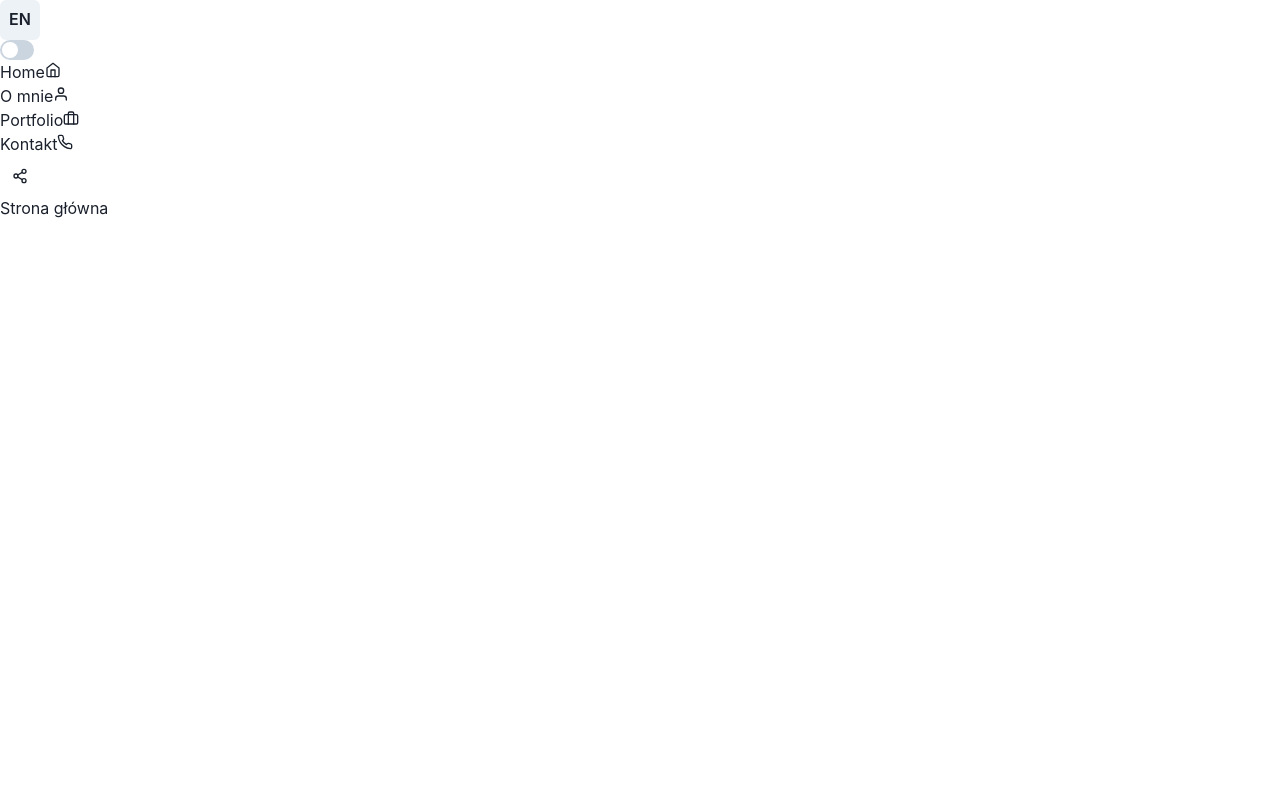
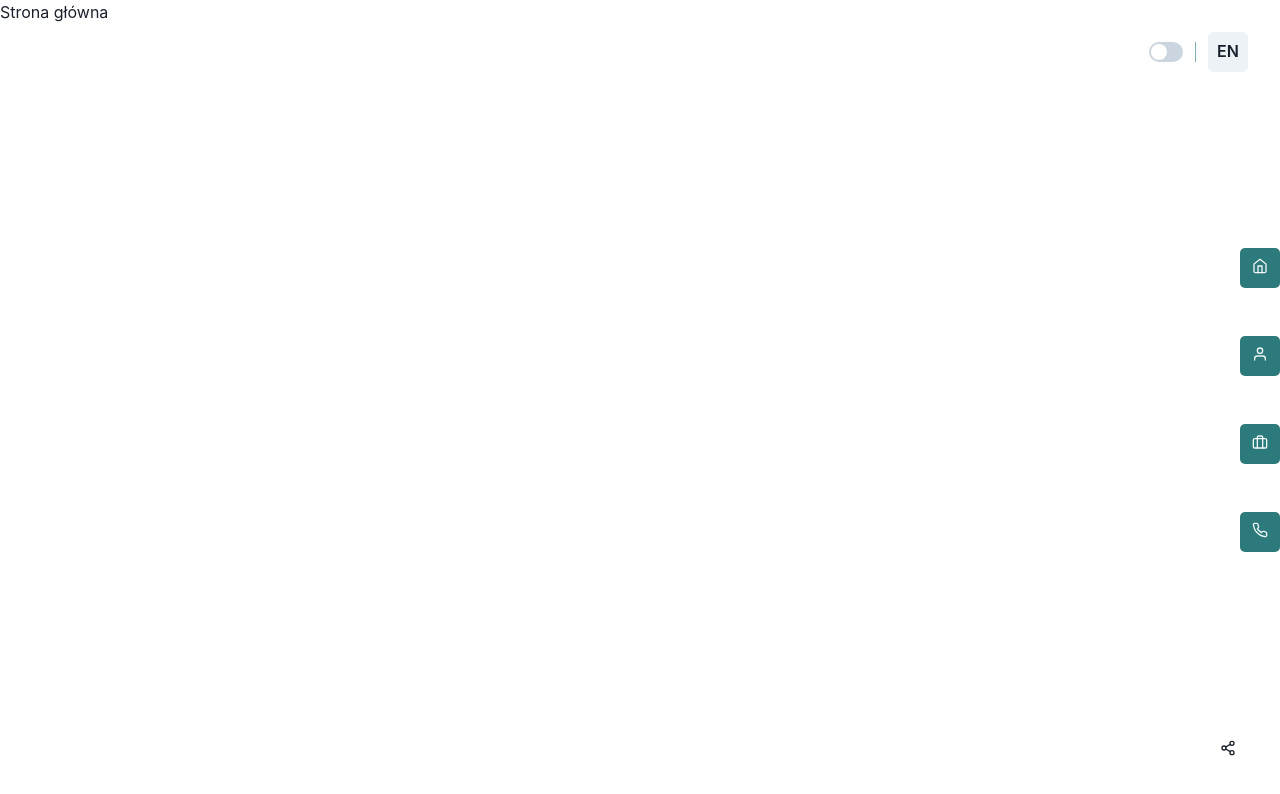
Before and after one commit to wooqash/resume, a Next.js app: page / in a window 1280 px wide. Shown: the top 794 px of the page. Built offline with nearby package versions, Linux system fonts and the light colour scheme.

Commit message:
feat(components): moved ModeSwitcher and LangSwitcher to Navbar
added also a new structure for Navbar component and 2 icon buttons for handling page scrolling

```diff
--- a/components/Layout/Layout.tsx
+++ b/components/Layout/Layout.tsx
@@ -10,8 +10,6 @@ type LayoutProps = {
 const Layout: React.FC<LayoutProps> = ({ children }) => {
   return (
     <>
-      <LangSwitcher />
-      <ModeSwitcher />
       <Navbar />
       <main>{children}</main>
     </>
--- a/components/Navbar/Navbar.tsx
+++ b/components/Navbar/Navbar.tsx
@@ -1,14 +1,205 @@
+import { useEffect, useState } from "react";
+import {
+  Box,
+  Center,
+  Divider,
+  HStack,
+  Icon,
+  IconButton,
+  Stack,
+  useColorMode,
+} from "@chakra-ui/react";
+import { isMobile } from "react-device-detect";
+
+import LangSwitcher from "../LangSwitcher";
+import ModeSwitcher from "../ModeSwitcher";
 import SocialMenu from "../SocialMenu";
-import MainMenu from "./MainMenu";
+import MainMenu from "../MainMenu/MainMenu";
+import { FiChevronsDown, FiChevronsUp } from "react-icons/fi";
 
 type NavbarProps = {};
 
 const Navbar: React.FC<NavbarProps> = () => {
+  const { colorMode } = useColorMode();
+  const menuBgColor = colorMode === "light" ? "gray.50" : "gray.700";
+
+  const [stickyTopNavAnimation, setStickyTopNavAnimation] = useState(false);
+  const [stickyBottomNavAnimation, setStickyBottomNavAnimation] =
+    useState(false);
+
+  const [mobileNavAnimation, setMobileNavAnimation] = useState(false);
+  const [desktopNavAnimation, setDesktopNavAnimation] = useState(false);
+
+  const [scrollDownButtonAnimation, setScrollDownButtonAnimation] =
+    useState(false);
+  const [scrollTopButtonAnimation, setScrollTopButtonAnimation] =
+    useState(false);
+
+  useEffect(() => {
+    runNavAnimation();
+    setStickyBottomNav();
+    setVisiblityScrollDownButton();
+    window.addEventListener("scroll", setStickyOnScroll);
+    window.addEventListener("resize", refreshNavAnimation);
+
+    return () => {
+      window.removeEventListener("scroll", setStickyOnScroll);
+      window.removeEventListener("resize", refreshNavAnimation);
+    };
+  }, []);
+
+  const onScrollDownHandle = () => {
+    if (window) {
+      window.scrollTo(0, window.innerHeight);
+    }
+  };
+  const onScrollTopHandle = () => {
+    if (window) {
+      window.scrollTo(0, 0);
+    }
+  };
+
+  const setStickyBottomNav = () => {
+    const scrollHeight = document?.querySelector("body")?.offsetHeight;
+    const isScrollHeightIsNumber = typeof scrollHeight === "number";
+
+    if (
+      isMobile &&
+      isScrollHeightIsNumber &&
+      window.innerHeight === scrollHeight
+    ) {
+      setStickyBottomNavAnimation(true);
+      return;
+    }
+
+    setStickyBottomNavAnimation(false);
+  };
+
+  const setVisiblityScrollDownButton = () => {
+    const scrollHeight = document?.querySelector("body")?.offsetHeight;
+    const isScrollHeightIsNumber = typeof scrollHeight === "number";
+    if (isScrollHeightIsNumber && window.innerHeight < scrollHeight) {
+      setScrollDownButtonAnimation(true);
+      return;
+    }
+
+    setScrollDownButtonAnimation(false);
+  };
+
+  const setStickyOnScroll = () => {
+    if (window !== undefined) {
+      let windowHeight = window.scrollY;
+
+      if (windowHeight > 50) {
+        setStickyTopNavAnimation(true);
+        setStickyBottomNavAnimation(true);
+        setScrollDownButtonAnimation(false);
+        setScrollTopButtonAnimation(true);
+        return;
+      }
+
+      setStickyTopNavAnimation(false);
+      setStickyBottomNavAnimation(false);
+      setScrollTopButtonAnimation(false);
+    }
+  };
+
+  const runNavAnimation = () => {
+    if (window.innerWidth < 1024) {
+      setMobileNavAnimation(true);
+      setDesktopNavAnimation(false);
+      return;
+    }
+
+    setMobileNavAnimation(false);
+    setDesktopNavAnimation(true);
+  };
+
+  const refreshNavAnimation = () => {
+    setStickyBottomNav();
+    runNavAnimation();
+  };
+
   return (
-    <>
-      <MainMenu />
-      <SocialMenu />
-    </>
+    <nav>
+      <Box
+        backgroundColor={menuBgColor}
+        display={{ base: "block", lg: "none" }}
+        height="72px"
+        left="0"
+        opacity="0.8"
+        pos="fixed"
+        top={{ base: stickyTopNavAnimation ? 0 : "-100%", lg: 0 }}
+        transition="1s ease-out top"
+        width="100%"
+        zIndex="9"
+      />
+      <HStack
+        position="fixed"
+        right={{
+          base: mobileNavAnimation ? 4 : "-100%",
+          lg: desktopNavAnimation ? 8 : "-100%",
+        }}
+        spacing="3"
+        top={{ base: 4, lg: 8 }}
+        transition="1s ease-out right"
+        zIndex="11"
+      >
+        <ModeSwitcher />
+        <Center height="20px">
+          <Divider orientation="vertical" borderColor="teal.600" />
+        </Center>
+        <LangSwitcher />
+        <Stack
+          bottom={{ base: "auto", lg: 8 }}
+          left={{ base: mobileNavAnimation ? 4 : "-100%", lg: "auto" }}
+          position="fixed"
+          right={{ base: "auto", lg: desktopNavAnimation ? 8 : "-100%" }}
+          top={{ base: 4, lg: "auto" }}
+          transition={{ base: "1s ease-out left", lg: "1s ease-out right" }}
+          zIndex="11"
+        >
+          <SocialMenu />
+        </Stack>
+      </HStack>
+      <Stack
+        alignItems="center"
+        backgroundColor={{ base: menuBgColor, lg: "transparent" }}
+        bottom={{ base: stickyBottomNavAnimation ? 0 : "-100%", lg: 0 }}
+        display="flex"
+        flexDir={{ base: "row", lg: "column" }}
+        height={{ base: "auto", lg: "100%" }}
+        justifyContent={{ base: "flex-start", lg: "center" }}
+        position="fixed"
+        right={{ base: 0, lg: desktopNavAnimation ? 8 : "-100%" }}
+        transition={{ base: "1s ease-out bottom", lg: "1s ease-out right" }}
+        width={{ base: "100%", lg: "auto" }}
+        zIndex="10"
+      >
+        <MainMenu />
+      </Stack>
+      <IconButton
+        aria-label="Scroll down"
+        icon={<FiChevronsDown />}
+        pos="fixed"
+        bottom="4"
+        left="50%"
+        transform="translateX(-50%)"
+        zIndex="8"
+        opacity={{ base: scrollDownButtonAnimation ? 1 : 0, lg: 0 }}
+        onClick={onScrollDownHandle}
+      />
+      <IconButton
+        aria-label="Scroll top"
+        icon={<FiChevronsUp />}
+        pos="fixed"
+        bottom={{ base: 24, lg: 20 }}
+        right={{ base: 4, lg: 8 }}
+        zIndex={{ base: 8, lg: 12 }}
+        opacity={scrollTopButtonAnimation ? 1 : 0}
+        onClick={onScrollTopHandle}
+      />
+    </nav>
   );
 };
 
```
